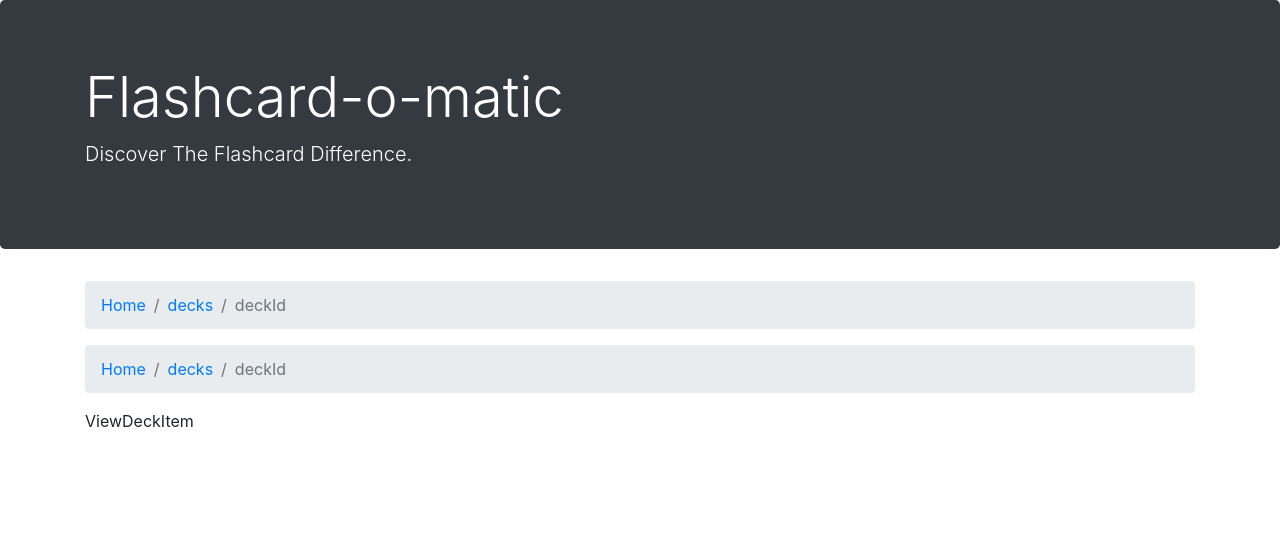
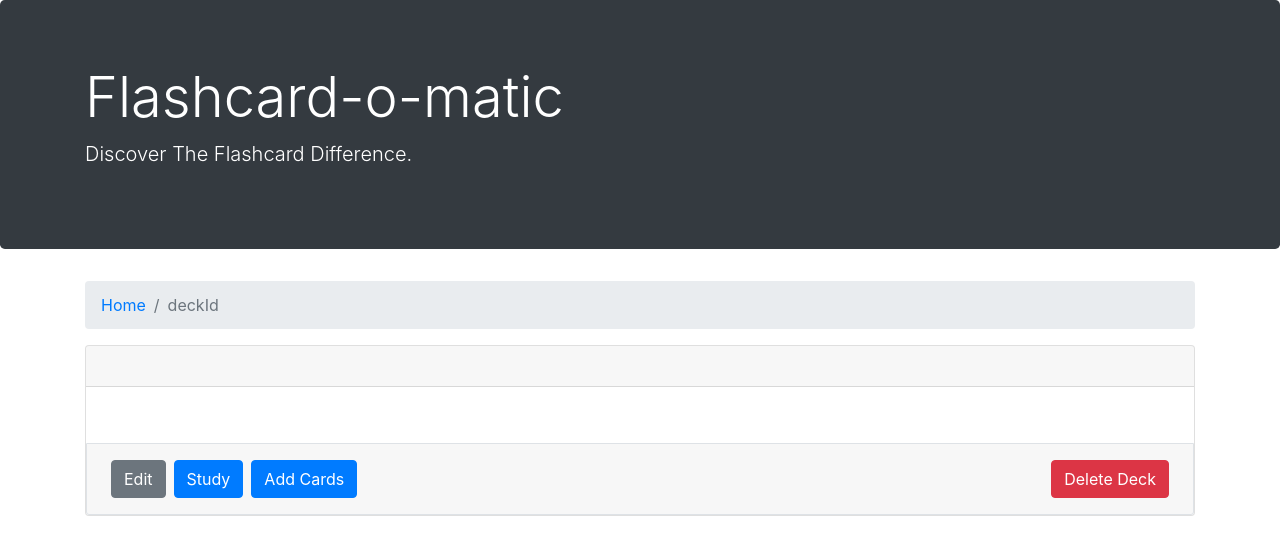
Before and after one commit to sleon204/Interactive-Flashcards-App, a React (Create React App) app: page /decks/deckId in a window 1280 px wide. Shown: the top 554 px of the page. Built offline with nearby package versions, Linux system fonts and the light colour scheme; no server answers; a web font is replaced by a local one.

Commit message:
filtered decks from breadcrumbs

```diff
--- a/src/Decks/CreateDeck/CreateDeckButton.js
+++ b/src/Decks/CreateDeck/CreateDeckButton.js
@@ -5,7 +5,7 @@ import { Link } from 'react-router-dom'
 export default function CreateDeckButton() {
   return (
     <div>
-      <Link to="/decks/new" className="btn btn-secondary">
+      <Link to="/decks/new" className="btn btn-secondary m-1">
         Create Deck
       </Link>
     </div>
--- a/src/Decks/List/ListDeleteDeckButton.js
+++ b/src/Decks/List/ListDeleteDeckButton.js
@@ -5,7 +5,7 @@ export default function ListDeleteDeckButton() {
   const { deckId } = useParams();
   return (
     <div>
-      <Link to={`/decks/${deckId}/delete`} className="btn btn-danger">
+      <Link to={`/decks/${deckId}/delete`} className="btn btn-danger m-1">
         Delete Deck
       </Link>
     </div>
--- a/src/Decks/List/ListStudyDeckButton.js
+++ b/src/Decks/List/ListStudyDeckButton.js
@@ -4,7 +4,7 @@ import { Link } from 'react-router-dom'
 export default function ListStudyDeckButton( { deckId }) {
   return (
     <div>
-      <Link to={`/decks/${deckId}/study`} className="btn btn-primary">
+      <Link to={`/decks/${deckId}/study`} className="btn btn-primary m-1">
         Study
       </Link>
     </div>
--- a/src/Decks/List/ListViewDeckButton.js
+++ b/src/Decks/List/ListViewDeckButton.js
@@ -4,7 +4,7 @@ import { Link } from 'react-router-dom'
 export default function ListViewDeckButton({ deckId }) {
   return (
     <div>
-      <Link to={`/decks/${deckId}`} className="btn btn-secondary">
+      <Link to={`/decks/${deckId}`} className="btn btn-secondary m-1">
         View Deck
       </Link>
     </div>
--- a/src/Decks/Study/StudyDeckFlipButton.js
+++ b/src/Decks/Study/StudyDeckFlipButton.js
@@ -2,7 +2,7 @@ import React from 'react';
 
 export default function StudyDeckFlipButton({ onFlip }) {
   return (
-    <button className="btn btn-secondary" onClick={onFlip}>
+    <button className="btn btn-secondary m-1" onClick={onFlip}>
       Flip
     </button>
   );
--- a/src/Decks/Study/StudyDeckNextButton.js
+++ b/src/Decks/Study/StudyDeckNextButton.js
@@ -3,7 +3,7 @@ import { Link } from 'react-router-dom';
 
 export default function StudyDeckNextButton({ onNext }) {
   return (
-    <Link to="#" className="btn btn-primary" onClick={onNext}>
+    <Link to="#" className="btn btn-primary m-1" onClick={onNext}>
       Next
     </Link>
   )
--- a/src/Decks/Study/StudyNotEnoughCardsAddButton.js
+++ b/src/Decks/Study/StudyNotEnoughCardsAddButton.js
@@ -4,7 +4,7 @@ import { Link } from 'react-router-dom';
 export default function StudyNotEnoughCardsAddButton() {
 	return (
 		<div>
-			<Link type="button" className="btn btn-primary">
+			<Link type="button" className="btn btn-primary m-1">
 				Add Cards
 			</Link>
 		</div>
--- a/src/Decks/View/ViewDeck.js
+++ b/src/Decks/View/ViewDeck.js
@@ -1,18 +1,39 @@
-import React from 'react';
-import BreadCrumbs from '../../Layout/BreadCrumbs';
+import React, { useState, useEffect } from 'react';
+import ViewDeckItem from './ViewDeckItem';
+import { readDeck } from '../../utils/api/index';
 import { useParams } from 'react-router-dom';
-import ViewDeckItem from './ViewDeckItem';
 
 export default function ViewDeck() {
+	const [deck, setDeck] = useState({});
+
 	const { deckId } = useParams();
+
+	useEffect(() => {
+		const abortController = new AbortController();
+		const signal = abortController.signal;
+
+		async function fetchDeck() {
+			try {
+				const response = await readDeck(deckId, signal);
+				setDeck(response);
+				console.log(response);
+			} catch (error) {
+				if (error.name === 'AbortError') {
+					console.log('Aborted');
+				} else {
+					throw error;
+				}
+			}
+		}
+		fetchDeck();
+		return () => {
+			abortController.abort();
+		};
+	}, [deckId]);
+
 	return (
 		<div>
-			<div>
-				<BreadCrumbs />
-			</div>
-			<div>
-				<ViewDeckItem deckId={deckId} />
-			</div>
+			<ViewDeckItem deck={deck} />
 		</div>
 	);
 }
--- /dev/null
+++ b/src/Decks/View/ViewDeckEditButton.js
@@ -0,0 +1,10 @@
+import React from 'react'
+import { Link } from 'react-router-dom'
+
+export default function ViewDeckEditButton({ deckId }) {
+  return (
+    <Link to={`/decks/${deckId}/edit`} className="btn btn-secondary m-1">
+      Edit
+    </Link>
+  )
+}
--- a/src/Decks/View/ViewDeckItem.js
+++ b/src/Decks/View/ViewDeckItem.js
@@ -1,7 +1,31 @@
-import React from 'react'
+import React from 'react';
+import ViewDeckEditButton from './ViewDeckEditButton';
+import ListStudyDeckButton from '../List/ListStudyDeckButton';
+import StudyNotEnoughCardsAddButton from '../Study/StudyNotEnoughCardsAddButton';
+import ListDeleteDeckButton from '../List/ListDeleteDeckButton';
 
-export default function ViewDeckItem() {
-  return (
-    <div>ViewDeckItem</div>
-  )
+
+export default function ViewDeckItem({ deck }) {
+	return (
+		<div className="card">
+			<div className="card-header">
+				<div className="float-left">
+					<p>{deck.name}</p>
+				</div>
+			</div>
+			<div className="card-body">
+				<p>{deck.description}</p>
+			</div>
+			<div className="card-footer border d-flex justify-content-between">
+				<div className="d-flex">
+					<ViewDeckEditButton deckId={deck.id} />
+					<ListStudyDeckButton deckId={deck.id} />
+          <StudyNotEnoughCardsAddButton deckId={deck.id} />
+				</div>
+				<div>
+					<ListDeleteDeckButton deckId={deck.id} />
+				</div>
+			</div>
+		</div>
+	);
 }
--- a/src/Home/Home.js
+++ b/src/Home/Home.js
@@ -22,13 +22,12 @@ export default function Home() {
 				<Route path="/decks/new">
 					<CreateDeck />
 				</Route>
-				<Route path={`/decks/deckId`}>
-					<ViewDeck />
-				</Route>
 				<Route path={`/decks/:deckId/study`}>
 					<StudyDeck />
 				</Route>
-
+				<Route path={`/decks/:deckId`}>
+					<ViewDeck />
+				</Route>
 				<Route>
 					<NotFound />
 				</Route>
--- a/src/Layout/BreadCrumbs.js
+++ b/src/Layout/BreadCrumbs.js
@@ -3,7 +3,7 @@ import { Link, useLocation } from 'react-router-dom';
 
 export default function Breadcrumbs() {
   const location = useLocation();
-  const paths = location.pathname.split('/').filter((path) => path !== '');
+  const paths = location.pathname.split('/').filter((path) => path !== '' && path !== 'decks');
 
   // Check if the current path is the root path ("/")
   if (paths.length === 0) {
```
